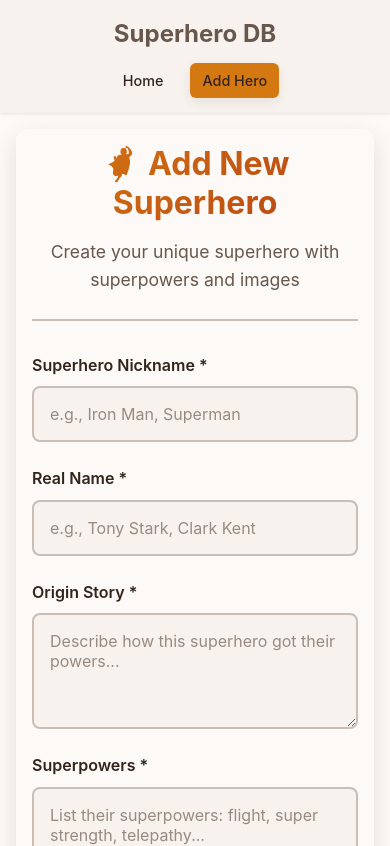
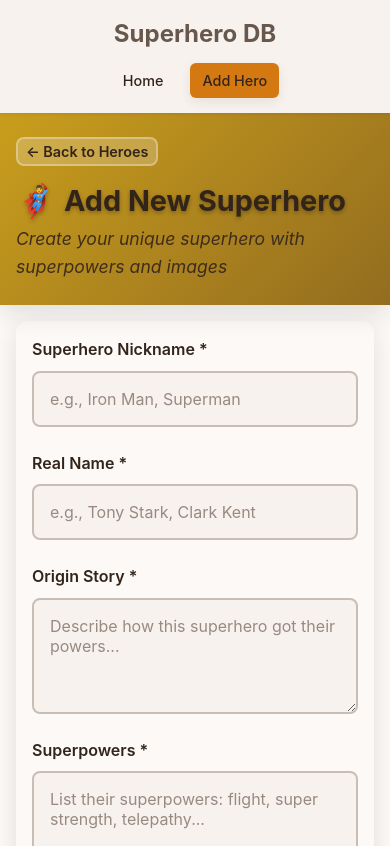
Before and after one commit to Reva1v/superhero-collection, a React (Vite) app in the folder frontend/: page /create in a window 390 px wide. Shown: the top 846 px of the page. Built offline with nearby package versions, Linux system fonts and the light colour scheme.

Commit message:
refactor(frontend): extract PageHeader component to a separate file with configurable props

```diff
--- /dev/null
+++ b/frontend/src/components/PageHeader/PageHeader.module.css
@@ -0,0 +1,109 @@
+.header {
+    color: var(--text);
+    padding: var(--spacing-xl) var(--spacing-lg);
+    box-shadow: var(--shadow-lg);
+    position: relative;
+}
+
+.header.primary {
+    background: linear-gradient(135deg, var(--primary) 0%, var(--primary-dark) 100%);
+}
+
+.header.secondary {
+    background: linear-gradient(135deg, var(--secondary) 0%, var(--secondary-dark) 100%);
+}
+
+.header.accent {
+    background: linear-gradient(135deg, var(--accent) 0%, var(--accent-dark) 100%);
+}
+
+.header.danger {
+    background: linear-gradient(135deg, var(--danger) 0%, #c0392b 100%);
+}
+
+.headerContent {
+    max-width: var(--container-max-width);
+    margin: 0 auto;
+    display: flex;
+    align-items: center;
+    gap: var(--spacing-lg);
+}
+
+.backButton {
+    background: rgba(255, 255, 255, 0.2);
+    color: var(--text);
+    border: 2px solid rgba(255, 255, 255, 0.3);
+    padding: var(--spacing-sm) var(--spacing-md);
+    border-radius: var(--border-radius);
+    cursor: pointer;
+    font-weight: 600;
+    transition: all 0.2s ease;
+    text-decoration: none;
+    display: inline-flex;
+    align-items: center;
+    gap: var(--spacing-xs);
+    white-space: nowrap;
+}
+
+.backButton:hover {
+    background: rgba(255, 255, 255, 0.3);
+    border-color: rgba(255, 255, 255, 0.5);
+    transform: translateX(-4px);
+}
+
+.title {
+    flex: 1;
+}
+
+.title h1 {
+    margin: 0;
+    font-size: 2.5rem;
+    font-weight: 700;
+    text-shadow: 0 2px 4px rgba(0, 0, 0, 0.3);
+    display: flex;
+    align-items: center;
+    gap: var(--spacing-sm);
+}
+
+.icon {
+    font-size: 2rem;
+}
+
+.subtitle {
+    margin: var(--spacing-xs) 0 0 0;
+    font-size: 1.1rem;
+    opacity: 0.9;
+    font-style: italic;
+}
+
+/* Responsive Design */
+@media (max-width: 768px) {
+    .title h1 {
+        font-size: 2rem;
+    }
+
+    .headerContent {
+        flex-direction: column;
+        align-items: flex-start;
+        gap: var(--spacing-md);
+    }
+
+    .backButton {
+        align-self: flex-start;
+    }
+}
+
+@media (max-width: 480px) {
+    .header {
+        padding: var(--spacing-lg) var(--spacing-md);
+    }
+
+    .title h1 {
+        font-size: 1.8rem;
+    }
+
+    .backButton {
+        font-size: 0.9rem;
+        padding: var(--spacing-xs) var(--spacing-sm);
+    }
+}
--- /dev/null
+++ b/frontend/src/components/PageHeader/PageHeader.tsx
@@ -0,0 +1,54 @@
+import React from 'react';
+import { useNavigate } from 'react-router-dom';
+import styles from './PageHeader.module.css';
+
+interface PageHeaderProps {
+    title: string;
+    subtitle?: string;
+    backButtonText?: string;
+    backButtonPath?: string;
+    onBackClick?: () => void;
+    backgroundColor?: 'primary' | 'secondary' | 'accent' | 'danger';
+    icon?: string;
+}
+
+const PageHeader: React.FC<PageHeaderProps> = ({
+                                                   title,
+                                                   subtitle,
+                                                   backButtonText = '← Back',
+                                                   backButtonPath,
+                                                   onBackClick,
+                                                   backgroundColor = 'primary',
+                                                   icon
+                                               }) => {
+    const navigate = useNavigate();
+
+    const handleBackClick = () => {
+        if (onBackClick) {
+            onBackClick();
+        } else if (backButtonPath) {
+            navigate(backButtonPath);
+        } else {
+            navigate(-1); // Go back in history
+        }
+    };
+
+    return (
+        <header className={`${styles.header} ${styles[backgroundColor]}`}>
+            <div className={styles.headerContent}>
+                <button onClick={handleBackClick} className={styles.backButton}>
+                    {backButtonText}
+                </button>
+                <div className={styles.title}>
+                    <h1>
+                        {icon && <span className={styles.icon}>{icon}</span>}
+                        {title}
+                    </h1>
+                    {subtitle && <p className={styles.subtitle}>{subtitle}</p>}
+                </div>
+            </div>
+        </header>
+    );
+};
+
+export default PageHeader;
--- a/frontend/src/pages/create/CreatePage.module.css
+++ b/frontend/src/pages/create/CreatePage.module.css
@@ -5,29 +5,6 @@
     background: var(--bg-card);
     border-radius: var(--border-radius-lg);
     box-shadow: var(--shadow-lg);
-}
-
-.header {
-    text-align: center;
-    margin-bottom: var(--spacing-xl);
-    padding-bottom: var(--spacing-lg);
-    border-bottom: 2px solid var(--border);
-}
-
-.header h1 {
-    margin: 0 0 var(--spacing-md) 0;
-    color: var(--text);
-    font-size: 2.5rem;
-    background: linear-gradient(135deg, var(--primary), var(--secondary));
-    -webkit-background-clip: text;
-    -webkit-text-fill-color: transparent;
-    background-clip: text;
-}
-
-.header p {
-    margin: 0;
-    color: var(--text-muted);
-    font-size: 1.1rem;
 }
 
 .form {
@@ -125,7 +102,7 @@
 
 .error {
     background: linear-gradient(45deg, var(--danger), #e74c3c);
-    color: var(--text-white);
+    color: var(--text);
     padding: var(--spacing-md);
     border-radius: var(--border-radius);
     font-weight: 600;
@@ -140,10 +117,6 @@
         padding: var(--spacing-md);
     }
 
-    .header h1 {
-        font-size: 2rem;
-    }
-
     .formActions {
         flex-direction: column;
     }
--- a/frontend/src/pages/create/CreatePage.tsx
+++ b/frontend/src/pages/create/CreatePage.tsx
@@ -1,7 +1,8 @@
-import React, { useState } from 'react';
-import { useNavigate } from 'react-router-dom';
+import React, {useState} from 'react';
+import {useNavigate} from 'react-router-dom';
 import ImageUpload from '../../components/ImageUpload/ImageUpload';
 import styles from './CreatePage.module.css';
+import PageHeader from "../../components/PageHeader/PageHeader.tsx";
 
 const CreatePage = () => {
     const [formData, setFormData] = useState({
@@ -20,7 +21,7 @@ const CreatePage = () => {
     const navigate = useNavigate();
 
     const handleChange = (e: React.ChangeEvent<HTMLInputElement | HTMLTextAreaElement>) => {
-        setFormData(prev => ({ ...prev, [e.target.name]: e.target.value }));
+        setFormData(prev => ({...prev, [e.target.name]: e.target.value}));
     };
 
     const handleImagesChange = (files: File[], urls: string[]) => {
@@ -71,12 +72,16 @@ const CreatePage = () => {
     };
 
     return (
+        <>
+            <PageHeader
+                title="Add New Superhero"
+                subtitle="Create your unique superhero with superpowers and images"
+                backButtonText="← Back to Heroes"
+                backButtonPath="/"
+                backgroundColor="accent"
+                icon="🦸‍♂️"
+            />
             <div className={styles.createPage}>
-            <header className={styles.header}>
-                <h1>🦸‍♂️ Add New Superhero</h1>
-                <p>Create your unique superhero with superpowers and images</p>
-            </header>
-
                 <form onSubmit={handleSubmit} className={styles.form}>
                     <div className={styles.formGroup}>
                         <label htmlFor="nickname">Superhero Nickname *</label>
@@ -143,7 +148,7 @@ const CreatePage = () => {
                         />
                     </div>
 
-                <ImageUpload onImagesChange={handleImagesChange} maxFiles={5} />
+                    <ImageUpload onImagesChange={handleImagesChange} maxFiles={5}/>
 
                     {error && <div className={styles.error}>❌ {error}</div>}
 
@@ -166,6 +171,7 @@ const CreatePage = () => {
                     </div>
                 </form>
             </div>
+        </>
     );
 };
 
--- a/frontend/src/pages/superhero[id]/SuperheroDetailPage.module.css
+++ b/frontend/src/pages/superhero[id]/SuperheroDetailPage.module.css
@@ -3,20 +3,6 @@
     background: linear-gradient(135deg, var(--bg) 0%, var(--bg-light) 100%);
 }
 
-.heroHeader {
-    background: linear-gradient(135deg, var(--primary-dark) 0%, var(--primary) 100%);
-    color: var(--text);
-    padding: var(--spacing-xl) var(--spacing-lg);
-    box-shadow: var(--shadow-lg);
-}
-
-.headerContent {
-    max-width: var(--container-max-width);
-    margin: 0 auto;
-    display: flex;
-    align-items: center;
-    gap: var(--spacing-lg);
-}
 
 .backButton {
     background: rgba(255, 255, 255, 0.2);
@@ -412,12 +398,6 @@
         padding: var(--spacing-md);
     }
 
-    .headerContent {
-        flex-direction: column;
-        align-items: flex-start;
-        gap: var(--spacing-md);
-    }
-
     .actionButtons {
         flex-direction: column;
     }
@@ -432,9 +412,6 @@
 }
 
 @media (max-width: 480px) {
-    .heroHeader {
-        padding: var(--spacing-lg) var(--spacing-md);
-    }
 
     .heroTitle h1 {
         font-size: 1.8rem;
--- a/frontend/src/pages/superhero[id]/SuperheroDetailPage.tsx
+++ b/frontend/src/pages/superhero[id]/SuperheroDetailPage.tsx
@@ -2,6 +2,7 @@ import React, { useState, useEffect } from 'react';
 import { useParams, useNavigate, Link } from 'react-router-dom';
 import styles from './SuperheroDetailPage.module.css';
 import type {Superhero} from "../../types/Superhero.ts";
+import PageHeader from "../../components/PageHeader/PageHeader.tsx";
 
 const SuperheroDetailPage = () => {
     const { id } = useParams<{ id: string }>();
@@ -119,17 +120,13 @@ const SuperheroDetailPage = () => {
     return (
         <div className={styles.detailPage}>
             {/* Hero Header */}
-            <div className={styles.heroHeader}>
-                <div className={styles.headerContent}>
-                    <button onClick={() => navigate('/')} className={styles.backButton}>
-                        ← Back to Heroes
-                    </button>
-                    <div className={styles.heroTitle}>
-                        <h1>{hero.nickname}</h1>
-                        <p className={styles.realName}>{hero.realName}</p>
-                    </div>
-                </div>
-            </div>
+            <PageHeader
+                title={hero.nickname}
+                subtitle={hero.realName}
+                backButtonText="← Back to Heroes"
+                backButtonPath="/"
+                backgroundColor="primary"
+            />
 
             {/* Main Content */}
             <div className={styles.mainContent}>
```
Lines whose indentation alone changed are shown as unchanged.
